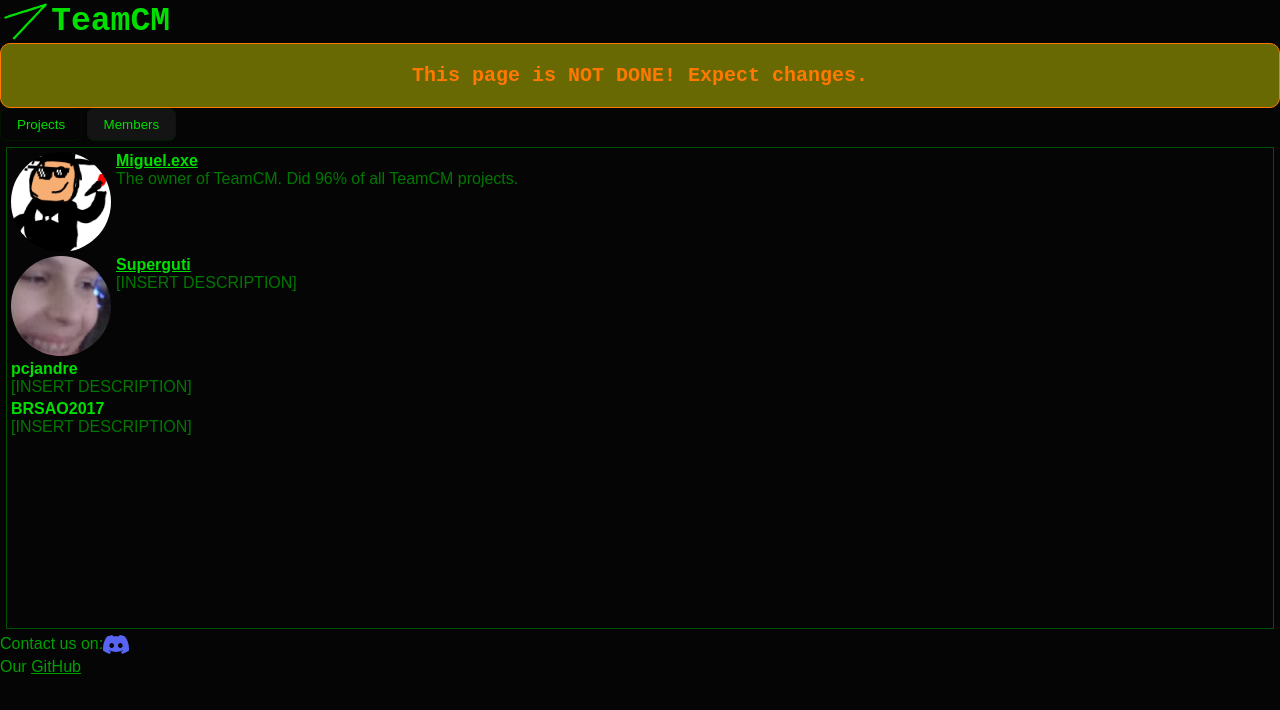
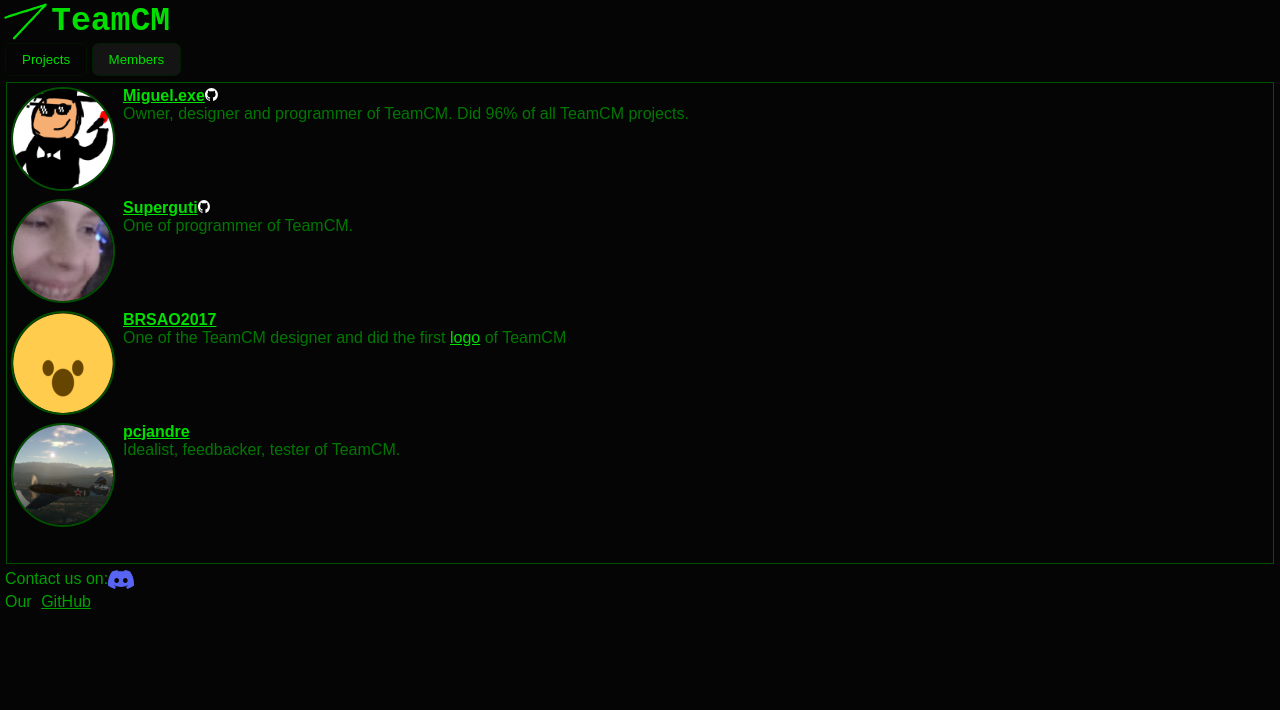
Before and after one commit to TeamCM/teamcm.github.io, a plain HTML site: page index.html in a window 1280 px wide. Both pictures are taken after a click on the button "Members". Drawn offline with Linux system fonts and the light colour scheme.

Commit message:
Finish site

```diff
--- a/index.html
+++ b/index.html
@@ -50,7 +50,6 @@
         <img src="assets/logo.svg" alt="logo" id="logo">
         <h2>TeamCM</h2>
     </div>
-    <h5 id="warning">This page is NOT DONE! Expect changes.</h5>
     <div id="page-selection">
         <button data-page="projects">Projects</button>
         <button data-page="members">Members</button>
@@ -68,27 +67,39 @@
             <div class="member">
                 <img src="assets/members/miguel.png" alt="avatar" class="member-avatar">
                 <div class="member-info">
-                    <a href="http://github.com/MiguelEXE"><h4>Miguel.exe</h4></a>
-                    <span>The owner of TeamCM. Did 96% of all TeamCM projects.</span>
+                    <div class="member-name-contact">
+                        <a href="https://discord.com/users/775551331674619916"><h4>Miguel.exe</h4></a>
+                        <a href="http://github.com/MiguelEXE" target="_blank" class="github-small" title="Github"><img src="assets/github.svg" alt="github"></a>
+                    </div>
+                    <span>Owner, designer and programmer of TeamCM. Did 96% of all TeamCM projects.</span>
                 </div>
             </div>
             <div class="member">
                 <img src="assets/members/superguti.png" alt="avatar" class="member-avatar">
                 <div class="member-info">
-                    <a href="https://github.com/guticloonegames"><h4>Superguti</h4></a>
-                    <span>[INSERT DESCRIPTION]</span>
+                    <div class="member-name-contact">
+                        <a href="https://discord.com/users/408604456188641281"><h4>Superguti</h4></a>
+                        <a href="https://github.com/guticloonegames" target="_blank" class="github-small" title="Github"><img src="assets/github.svg" alt="github"></a>
+                    </div>
+                    <span>One of programmer of TeamCM.</span>
                 </div>
             </div>
             <div class="member">
+                <img src="assets/members/brsao.png" alt="avatar" class="member-avatar">
                 <div class="member-info">
-                    <h4>pcjandre</h4>
-                    <span>[INSERT DESCRIPTION]</span>
+                    <div class="member-name-contact">
+                        <a href="https://discord.com/users/485803194178338819"><h4>BRSAO2017</h4></a>
+                    </div>
+                    <span>One of the TeamCM designer and did the first <a href="assets/logo-old.png" target="_blank">logo</a> of TeamCM</span>
                 </div>
             </div>
             <div class="member">
+                <img src="assets/members/pcjandre.png" alt="avatar" class="member-avatar">
                 <div class="member-info">
-                    <h4>BRSAO2017</h4>
-                    <span>[INSERT DESCRIPTION]</span>
+                    <div class="member-name-contact">
+                        <a href="https://discord.com/users/477186884892622851"><h4>pcjandre</h4></a>
+                    </div>
+                    <span>Idealist, feedbacker, tester of TeamCM.</span>
                 </div>
             </div>
         </div>
@@ -96,7 +107,7 @@
     <div id="contact-us">
         Contact us on:
         <br>
-        <a href="https://discord.gg/7UV4zwfgby" target="_blank" id="discord-invite" title="Discord"><img src="assets/discord-logo.svg" alt="discord"></a>
+        <a href="https://discord.gg/7UV4zwfgby" target="_blank" class="discord-invite" title="Discord"><img src="assets/discord-logo.svg" alt="discord"></a>
     </div>
     <div id="github">
         Our <a href="https://github.com/TeamCM">GitHub</a>
--- a/theme.css
+++ b/theme.css
@@ -14,11 +14,15 @@ html,body{
     display: flex;
     align-items: center;
 }
-#discord-invite > img{
+.discord-invite > img{
     width: 2vw;
+}
+.github-small > img{
+    width: 1vw;
 }
 #contact-us, #github, #github > *{
     color: rgb(0,160,0);
+    margin-left: 5px;
 }
 #contact-us{
     display: flex;
@@ -56,29 +60,29 @@ button:hover, button.active{
     color: rgb(0,120,0);
     font-size: 14px;
 }
+#members{
+    overflow-y: scroll;
+}
 .member-avatar{
     border: 0px;
     border-radius: 100%;
 }
 .member{
     display: flex;
+    margin-bottom: 8px;
 }
 .member > img{
     width: 100px;
     height: 100px;
-    margin-right: 5px;
+    margin-right: 8px;
+    border: 2px solid rgb(0,80,0);
 }
 .member-info > span{
     color: rgb(0,120,0);
 }
-
-#warning{
-    border: 1px solid;
-    border-radius: 0.5em;
-    background-color: rgba(255,255,0,0.4);
-    color: rgb(255,120,0);
-    padding: 20px;
-    font-family: monospace;
-    font-size: 20px;
-    text-align: center;
+.member-name-contact{
+    display: flex;
 }
+#page-selection{
+    margin-left: 5px;
+}
```
Also changed, not shown: assets/github.svg (added), assets/logo-old.png (added), assets/members/brsao.png (added), assets/members/pcjandre.png (added).
